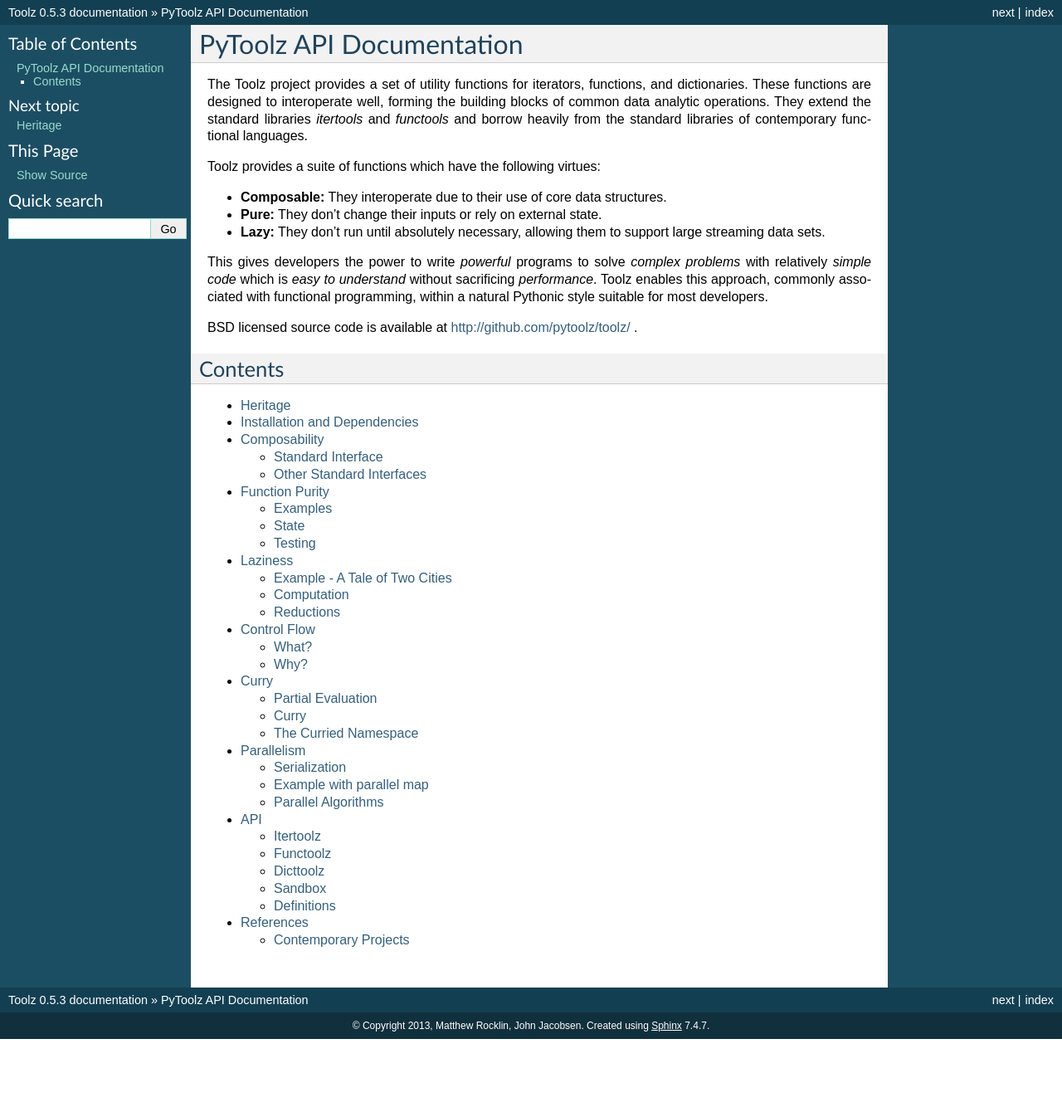
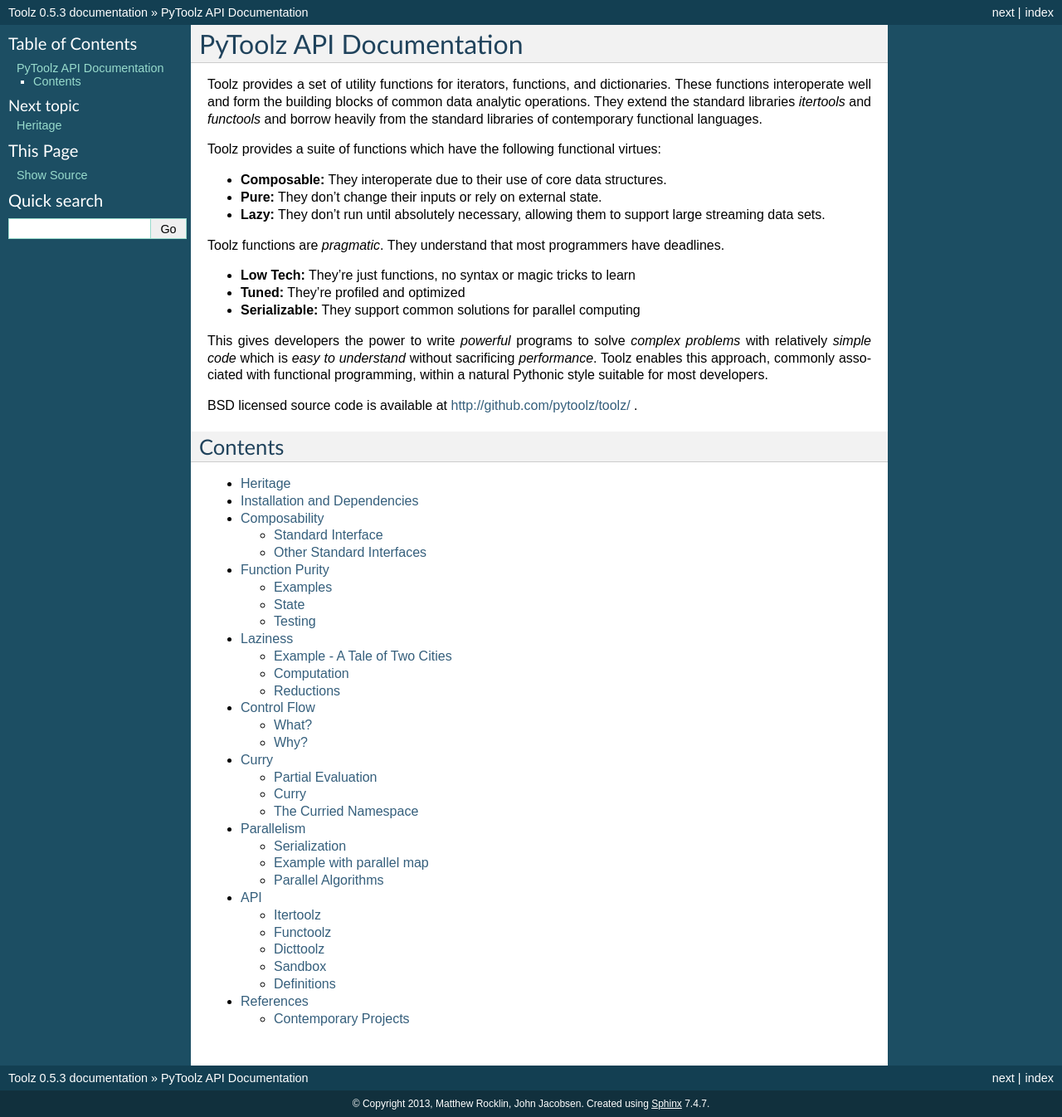
Before and after one commit to pytoolz/toolz, a Sphinx documentation site: the page built from doc/source/index.rst, in a window 1280 px wide. Shown: the whole page at 83% size. Built offline with Sphinx 7.4.7, drawn with Linux system fonts in a browser that asks for light colours; before the commit the page ends 1252 px from its top, so only the background shows below that.

Commit message:
add pragmactic section to docs introduction

```diff
--- a/doc/source/index.rst
+++ b/doc/source/index.rst
@@ -2,16 +2,23 @@
 PyToolz API Documentation
 =========================
 
-The Toolz project provides a set of utility functions for iterators, functions,
-and dictionaries.  These functions are designed to interoperate well, forming
+Toolz provides a set of utility functions for iterators, functions,
+and dictionaries.  These functions interoperate well and form
 the building blocks of common data analytic operations.  They extend the
 standard libraries `itertools` and `functools` and borrow heavily from the standard libraries of contemporary functional languages.
 
-Toolz provides a suite of functions which have the following virtues:
+Toolz provides a suite of functions which have the following functional virtues:
 
 -   **Composable:** They interoperate due to their use of core data structures.
 -   **Pure:**  They don't change their inputs or rely on external state.
 -   **Lazy:**  They don't run until absolutely necessary, allowing them to support large streaming data sets.
+
+Toolz functions are *pragmatic*.  They understand that most programmers
+have deadlines.
+
+-   **Low Tech:** They're just functions, no syntax or magic tricks to learn
+-   **Tuned:** They're profiled and optimized
+-   **Serializable:** They support common solutions for parallel computing
 
 This gives developers the power to write *powerful* programs to solve *complex
 problems* with relatively *simple code* which is *easy to understand* without
```
